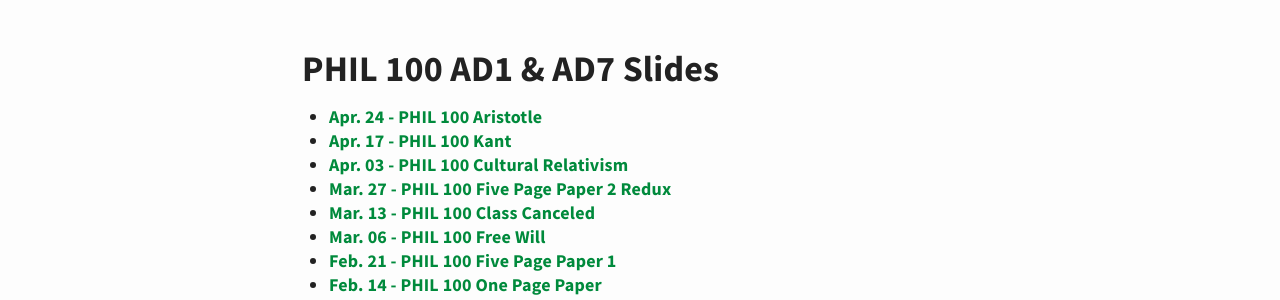
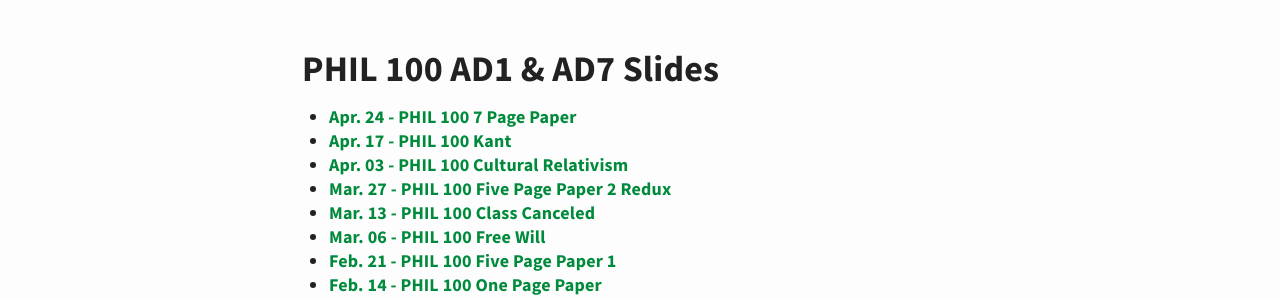
Before and after one commit to SKBruck/philfrens, a Jekyll site: the page built from course-materials.md, in a window 1280 px wide. Shown: the part 207-507 px from the top of the page. Built offline with Jekyll 4.4.1, drawn with Linux system fonts in a browser that asks for light colours.

Commit message:
updating week 13 slide deck title

```diff
--- a/_data/slides.yml
+++ b/_data/slides.yml
@@ -1,4 +1,4 @@
-- title: Apr. 24 - PHIL 100 Aristotle
+- title: Apr. 24 - PHIL 100 7 Page Paper
   url: /slides/2020-04-24-week-13.html
 
 - title: Apr. 17 - PHIL 100 Kant
```
